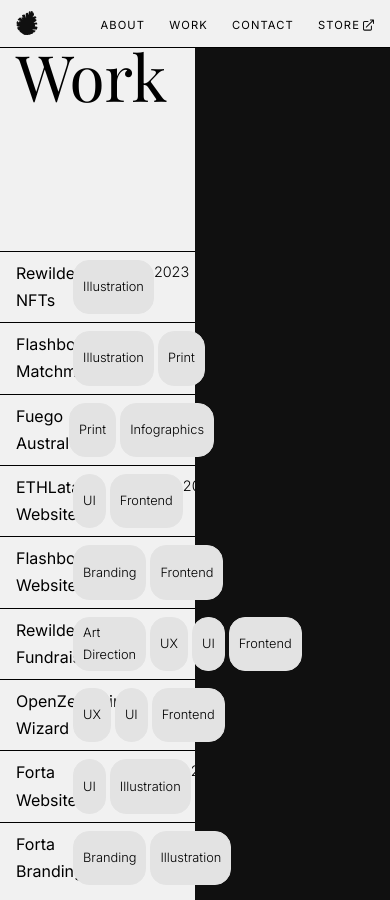
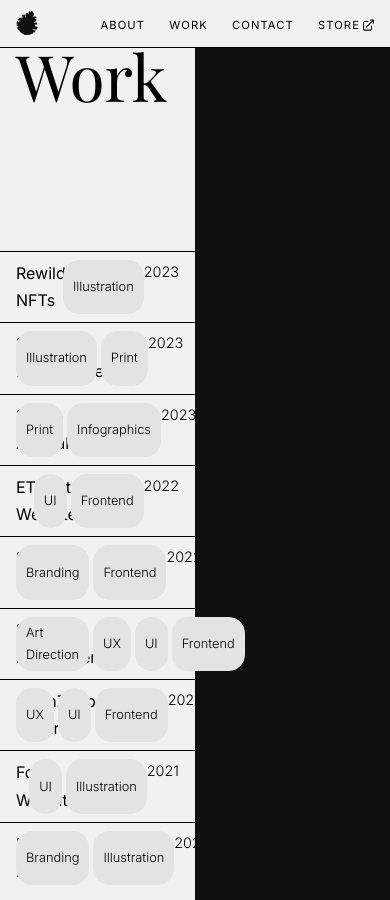
Before and after one commit to deadpine/deadpine.xyz, a Jekyll site: the page built from index.md, in a window 390 px wide and 900 px high, scrolled down 1762 px. Built offline with Jekyll 4.4.1, drawn with Linux system fonts in a browser that asks for light colours; some web fonts are replaced.

Commit message:
change display flex for grid

```diff
--- a/css/style.css
+++ b/css/style.css
@@ -140,15 +140,22 @@
 .project div {
   display: flex;
   z-index: 2;
-  /* width: 50%; */
 }
 
-.project .info {
-  display: flex;
-  justify-content: space-between;
+.project .info  {
+  display: grid;
+  grid-template-columns: repeat(9, 1fr);
+  grid-template-rows: 1fr;
+  grid-column-gap: 0px;
+  grid-row-gap: 0px;
+
   border-top: solid 1px black;
   padding: .5rem 1rem;
 }
+
+.link { grid-area: 1 / 1 / 2 / 5; }
+.tags { grid-area: 1 / 5 / 2 / 9; }
+.date { grid-area: 1 / 9 / 2 / 10; text-align: right; }
 
 .project .info  p {
   padding: 0;
@@ -156,11 +163,9 @@
 
 .project .info  .link {
   color: black;
-  width: 35%;
 }
 
 .project .info  .tags {
-  width: 40%;
   display: flex;
   gap: .25rem;
   min-width: fit-content;
@@ -294,18 +299,16 @@
     line-height: 2.25rem;
     padding-right: 0;
   }
+
   .project .info {
-    flex-direction: column;
+    grid-template-columns: repeat(5, 1fr);
+    grid-template-rows: repeat(2, 1fr);
     padding: .5rem;
   }
-  .project .info .tags,
-  .project .info .link {
-    width: fit-content;
-  }
-  .project .info .date {
-    position: absolute;
-    right: .5rem;
-  }
+  .link { grid-area: 1 / 1 / 2 / 5; }
+  .date { grid-area: 1 / 5 / 2 / 6; }
+  .tags { grid-area: 2 / 1 / 3 / 6; }
+
   .project .cover {
     position: initial;
     padding: 1rem 0;
```
